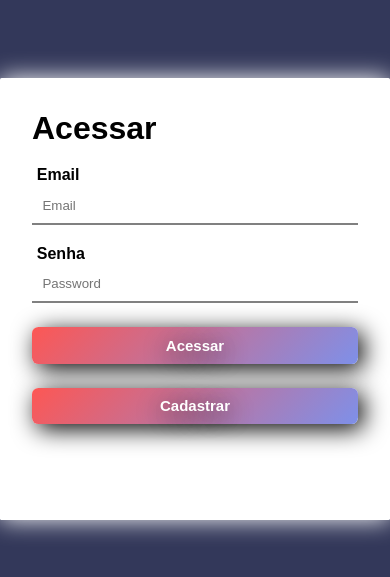
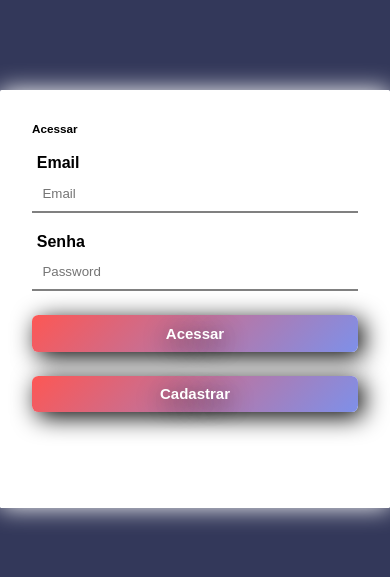
Before and after one commit to MathiasBorges/JustChat, a React (Vite) app: page / in a window 390 px wide. Shown: the part 123-700 px from the top of the page. Built offline with nearby package versions, Linux system fonts and the light colour scheme; no server answers.

Commit message:
updating css for responsivity

```diff
--- a/src/sala.css
+++ b/src/sala.css
@@ -5,7 +5,7 @@
   }
 ::-webkit-scrollbar-thumb{background-color:bisque;border-radius: 15px;}
 .salaBox{
-    width: 70vw;max-height: 90vh;
+    width: 90vw;max-height: 90vh;
     background-color: rgb(34, 44, 56);
     border-radius: 3px;
     padding: 2em;
@@ -73,3 +73,6 @@ textarea:focus{box-shadow: 0 0 10px pink;border-radius: 3px;opacity: 1;}
     background: black;color: white;
     box-shadow: none;
 }
+h1{
+    font-size: 3vw;
+}
```
